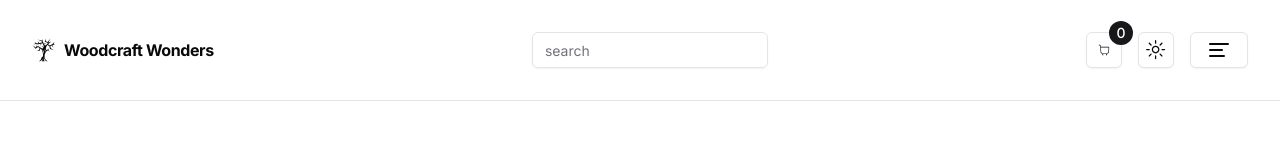
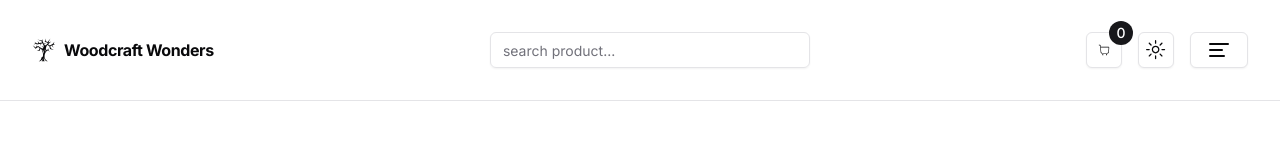
Before and after one commit to Rogena5/Store-with-next, a Next.js app: page /about in a window 1280 px wide. Shown: the top 160 px of the page. Built offline with nearby package versions, Linux system fonts and the light colour scheme.

Commit message:
Created a search navbar component

```diff
--- a/components/navbar/NavSearch.tsx
+++ b/components/navbar/NavSearch.tsx
@@ -1,10 +1,42 @@
-import React from 'react'
-import { Input } from "@/components/ui/input"
+'use client';
+import { Input } from '../ui/input';
+import { useSearchParams, useRouter } from 'next/navigation';
+import { useDebouncedCallback } from 'use-debounce';
+import { useState, useEffect } from 'react';
 
 function NavSearch() {
+  const searchParams = useSearchParams();
+  const { replace } = useRouter();
+  const [search, setSearch] = useState(
+    searchParams.get('search')?.toString() || ''
+  );
+  const handleSearch = useDebouncedCallback((value: string) => {
+    const params = new URLSearchParams(searchParams);
+    if (value) {
+      params.set('search', value);
+    } else {
+      params.delete('search');
+    }
+    replace(`/products?${params.toString()}`);
+  }, 500);
+
+  useEffect(() => {
+    if (!searchParams.get('search')) {
+      setSearch('');
+    }
+  }, [searchParams.get('search')]);
+
   return (
-    <div><Input type='search' placeholder='search' className='max-w-xs dark:bg-muted'></Input></div>
-  )
+    <Input
+      type='search'
+      placeholder='search product...'
+      className='max-w-xs dark:bg-muted'
+      onChange={(e) => {
+        setSearch(e.target.value);
+        handleSearch(e.target.value);
+      }}
+      value={search}
+    />
+  );
 }
-
-export default NavSearch
+export default NavSearch;
```
